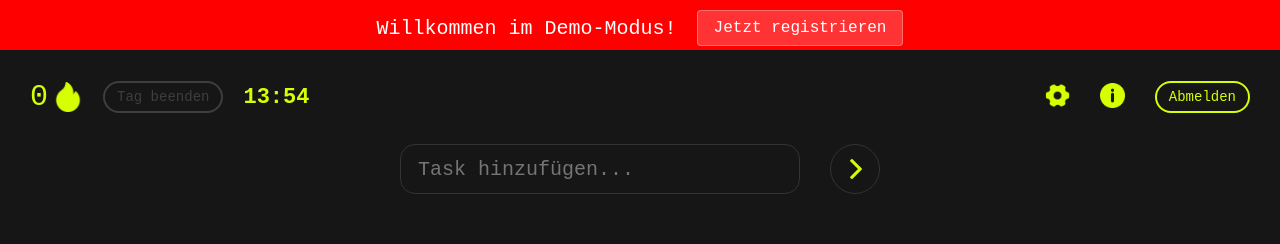
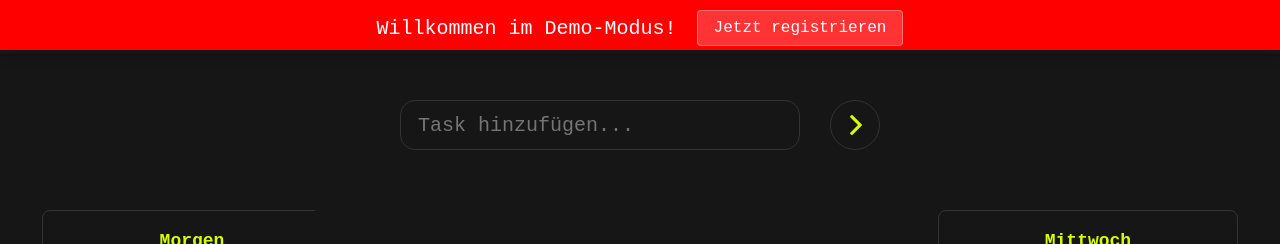
Before and after one commit to etienneauert/ticktaskV3, a React (Vite) app: page / in a window 1280 px wide. Both pictures are taken after a click on the button "GUEST". Shown: the top 244 px of the page. Built offline with nearby package versions, Linux system fonts and the light colour scheme; no server answers.

Commit message:
Header sticky gemacht und Abstände zwischen Input-Feld und Taskliste angepasst

```diff
--- a/src/pages/TicktaskPages/Header.module.css
+++ b/src/pages/TicktaskPages/Header.module.css
@@ -1,11 +1,3 @@
-.headerContainer {
-  margin-top: 20px;
-}
-
-/* Spezielle Klasse für Guest-Modus */
-.headerContainer.guestMode {
-  margin-top: 80px;
-}
 .headerLogoutButton {
   font-size: 14px;
   background-color: transparent;
@@ -72,6 +64,16 @@
   display: flex;
   justify-content: space-between;
   align-items: center;
+  position: fixed;
+  top: 0;
+  left: 0;
+  right: 0;
+  z-index: 100;
+  background-color: #161616;
+  padding: 10px 0;
+  box-shadow: 0 2px 10px rgba(0, 0, 0, 0.3);
+  max-width: 1800px;
+  margin: 0 auto;
 }
 
 .headerLeft {
--- a/src/pages/TicktaskPages/Input.module.css
+++ b/src/pages/TicktaskPages/Input.module.css
@@ -1,5 +1,6 @@
 .InputContainer {
-  margin-top: 30px;
+  margin-top: 100px;
+  margin-bottom: 0px;
   display: flex;
   justify-content: center;
   gap: 30px;
--- a/src/pages/TicktaskPages/Main.module.css
+++ b/src/pages/TicktaskPages/Main.module.css
@@ -3,7 +3,7 @@
   flex-direction: column;
   justify-content: center;
   align-items: center;
-  margin-top: 80px;
+  margin-top: 60px;
 }
 
 .MainContent {
```
